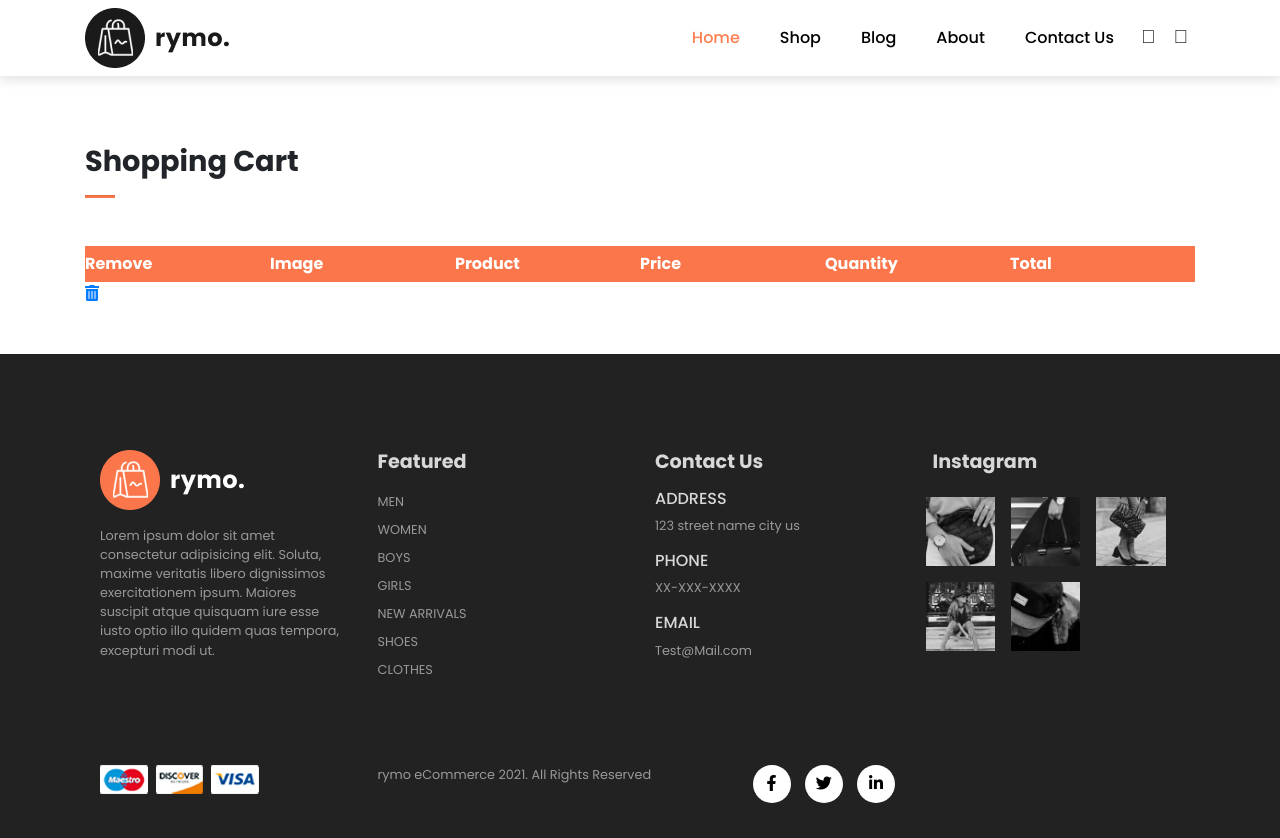
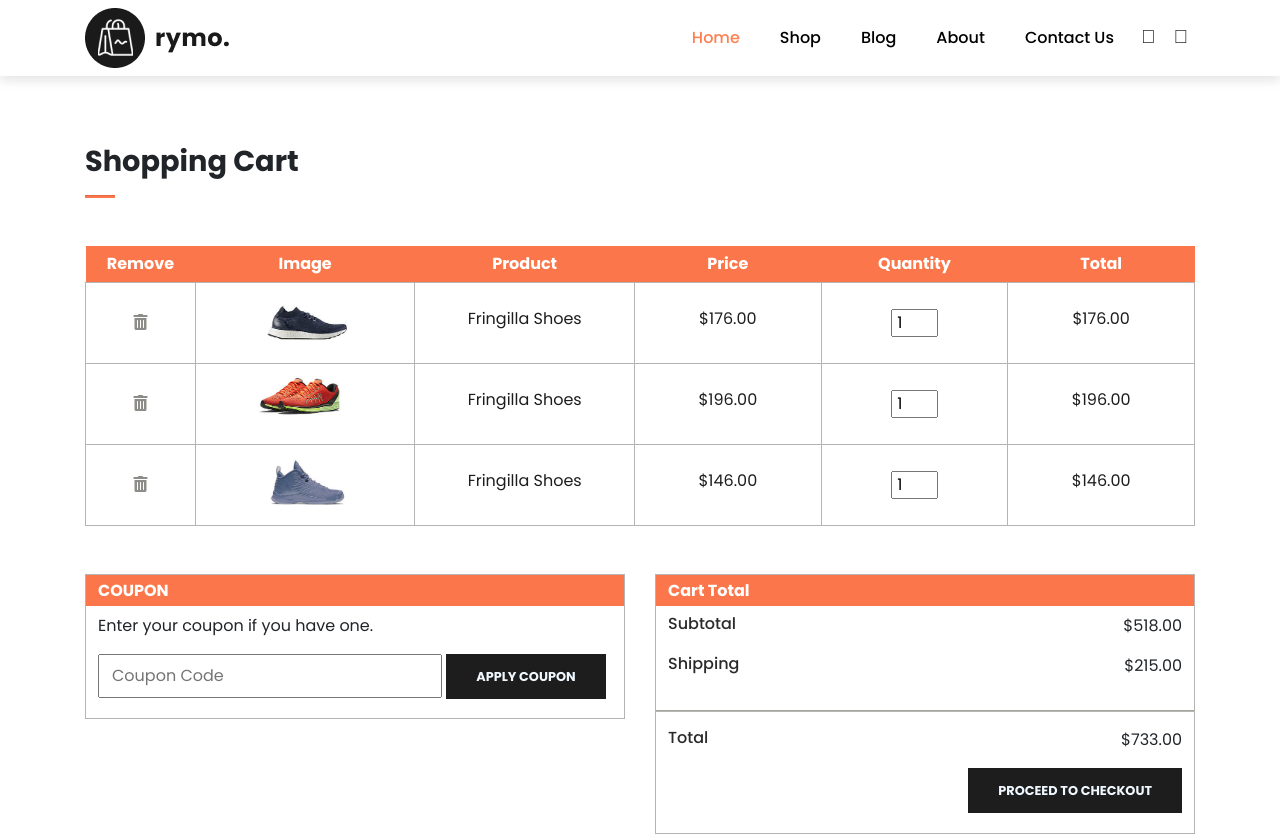
Before and after one commit to Vaibhav0120/Wedding-Dress-Marketplace-Project, a plain HTML site: page cart.html in a window 1280 px wide. Shown: the top 838 px of the page. Drawn offline with nearby package versions, Linux system fonts and the light colour scheme.

Commit message:
cart complete

```diff
--- a/cart.html
+++ b/cart.html
@@ -65,7 +65,7 @@
             <hr>
         </section>
 
-        <!-- Table -->
+        <!-- Table Cart -->
         <section id="cart-container" class="container my-5">
             <table width="100%">
                 <!-- Table Head -->
@@ -82,17 +82,140 @@
 
                 <!-- Table Body-->
                 <tbody>
+                    <!-- Row 1 -->
                     <tr>
                         <td>
                             <a href="#">
                                 <i class="fas fa-trash-alt"></i>
                             </a>
                         </td>
+
+                        <td>
+                            <img src="img/shoes/1.jpg" alt="">
+                        </td>
+
+                        <td>
+                            <h5>Fringilla Shoes</h5>
+                        </td>
+
+                        <td>
+                            <h5>$176.00</h5>
+                        </td>
+
+                        <td>
+                            <input class="w-25 pl-1" value="1" type="number">
+                        </td>
+
+                        <td>
+                            <h5>$176.00</h5>
+                        </td>
+                    </tr>
+
+                    <!-- Row 2 -->
+                    <tr>
+                        <td>
+                            <a href="#">
+                                <i class="fas fa-trash-alt"></i>
+                            </a>
+                        </td>
+
+                        <td>
+                            <img src="img/shoes/3.jpg" alt="">
+                        </td>
+
+                        <td>
+                            <h5>Fringilla Shoes</h5>
+                        </td>
+
+                        <td>
+                            <h5>$196.00</h5>
+                        </td>
+
+                        <td>
+                            <input class="w-25 pl-1" value="1" type="number">
+                        </td>
+
+                        <td>
+                            <h5>$196.00</h5>
+                        </td>
+                    </tr>
+
+                    <!-- Row 3 -->
+                    <tr>
+                        <td>
+                            <a href="#">
+                                <i class="fas fa-trash-alt"></i>
+                            </a>
+                        </td>
+
+                        <td>
+                            <img src="img/shoes/2.jpg" alt="">
+                        </td>
+
+                        <td>
+                            <h5>Fringilla Shoes</h5>
+                        </td>
+
+                        <td>
+                            <h5>$146.00</h5>
+                        </td>
+
+                        <td>
+                            <input class="w-25 pl-1" value="1" type="number">
+                        </td>
+
+                        <td>
+                            <h5>$146.00</h5>
+                        </td>
                     </tr>
 
                 </tbody>
 
             </table>
+        </section>
+
+        <!-- Table Bottom -->
+        <section id="cart-bottom" class="container">
+            <div class="row">
+
+                <!-- Coupon -->
+                <div class="coupon col-lg-6 col-md-6 col-12 mb-4">
+                    <div>
+                        <h5>COUPON</h5>
+                        <P>Enter your coupon if you have one.</P>
+                        <input type="text" placeholder="Coupon Code">
+                        <button>APPLY COUPON</button>
+                    </div>
+                </div>
+
+                <!-- Cart Total -->
+                <div class="total col-lg-6 col-md-6 col-12">
+                    <div>
+                        <h5>Cart Total</h5>
+
+                        <div class="d-flex justify-content-between">
+                            <h6>Subtotal</h6>
+                            <p>$518.00</p>
+                        </div>
+
+                        <div class="d-flex justify-content-between">
+                            <h6>Shipping</h6>
+                            <p>$215.00</p>
+                        </div>
+
+                        <hr class="second-hr">
+
+                        <div class="d-flex justify-content-between">
+                            <h6>Total</h6>
+                            <p>$733.00</p>
+                        </div>
+
+                        <button class="ml-auto">PROCEED TO CHECKOUT</button>
+
+                    </div>
+                </div>
+
+            </div>
         </section>
 
 
--- a/style.css
+++ b/style.css
@@ -403,3 +403,83 @@ footer .copyright a:hover{
   border: none;
   padding: 6px 0;
 }
+
+    /* Arranging and sizing table body */
+#cart-container table td{
+  border: 1px solid #b6b3b3;
+  text-align: center;
+}
+
+#cart-container table td:nth-child(1){
+  width: 100px;
+}
+
+#cart-container table td:nth-child(2),
+#cart-container table td:nth-child(3){
+  width: 200px;
+}
+
+#cart-container table td:nth-child(4),
+#cart-container table td:nth-child(5),
+#cart-container table td:nth-child(6){
+  width: 170px;
+}
+
+ /* sizing image in table section */
+ #cart-container table tbody img{
+  width: 100px;
+  height: 80px;
+  object-fit: cover;
+ }
+
+ /* change color of delete icon in cart  */
+ #cart-container table tbody i{
+  color: #8d8c89;
+ }
+    /* --CART BOTTOM--  */
+  #cart-bottom .coupon>div,
+  #cart-bottom .total>div{
+    border: 1px solid #b6b3b3;
+  }
+
+  #cart-bottom .coupon h5,
+  #cart-bottom .total h5{
+    background-color: #fb774b;
+    color: white;
+    border: none;
+    padding: 6px 12px;
+    font-weight: 700;
+  }
+
+  #cart-bottom .coupon p,
+  #cart-bottom .coupon input {
+    padding: 0 12px;
+  }
+
+  #cart-bottom .coupon input{
+    height: 44px;
+  }
+
+  #cart-bottom .coupon input{
+    margin: 0 0 20px 12px;
+  }
+
+  #cart-bottom .total div>div{
+    padding: 0 12px;
+  }
+
+  #cart-bottom .total h6{
+    color: #2a2a2a;
+  }
+
+  .second-hr{
+    background: #b8b7b3;
+    width: 100%;
+    height: 1px;
+  }
+
+  #cart-bottom .total div>button{
+    margin: 0 12px 20px 0px;
+    display: flex;
+    justify-content: flex-end;
+  }
```
